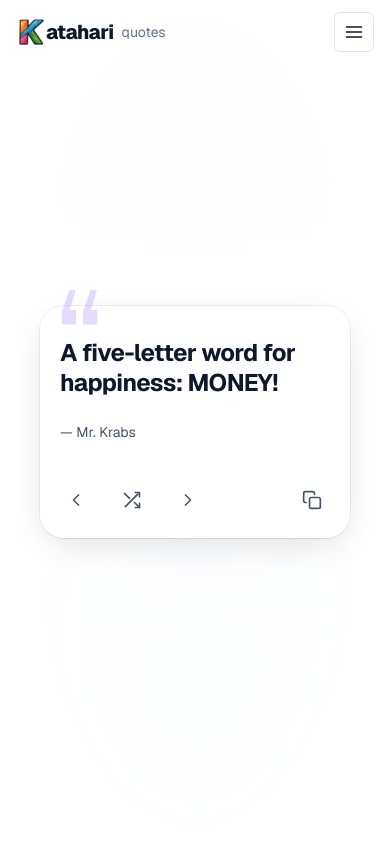
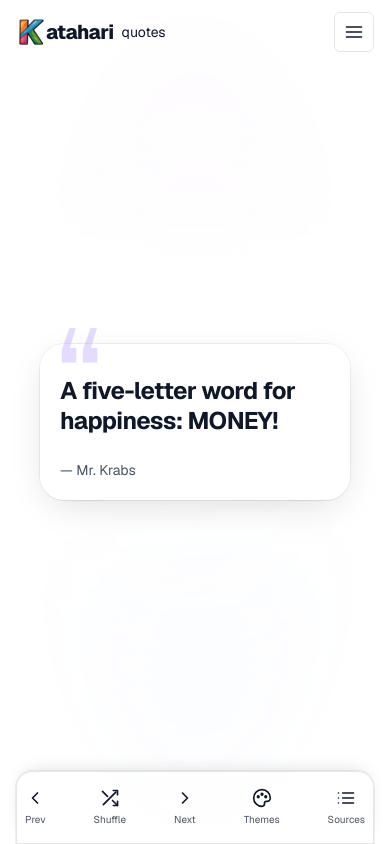
Before and after one commit to yudafhd/katahari-web, a Next.js app: page / in a window 390 px wide. Built offline with nearby package versions, Linux system fonts and the light colour scheme.

Commit message:
feat: add logic color and bottom navigation

```diff
--- a/src/app/globals.css
+++ b/src/app/globals.css
@@ -131,3 +131,12 @@ html, body {
   will-change: transform, opacity;
   animation: drawerInLeft .25s cubic-bezier(.2,.9,.22,1) both;
 }
+
+/* Glass Theme */
+.modal button, span, h1, h2, h3, h4 {
+  color: var(--foreground) !important;
+}
+
+.drawer button, span, h1, h2, h3, h4 {
+  color: var(--foreground) !important;
+}
--- a/src/app/page.tsx
+++ b/src/app/page.tsx
@@ -11,6 +11,7 @@ import { copyText } from "@/utils/clipboard";
 import Image from "next/image";
 import Link from "next/link";
 import Drawer from "@/components/Drawer";
+import BottomNav from "@/components/BottomNav";
 
 export const dynamic = 'force-dynamic';
 
@@ -351,7 +352,7 @@ export default function Home() {
                     className="inline-block h-6 w-6 rounded-full ring-1 ring-black/10 dark:ring-white/10"
                     style={{ background: `linear-gradient(135deg, ${t.swatchA}, ${t.swatchB})` }}
                   />
-                  <span className="text-sm text-white">{t.name}</span>
+                  <span className="text-sm text-[var(--foreground)]">{t.name}</span>
                 </button>
               ))}
             </div>
@@ -365,13 +366,13 @@ export default function Home() {
           >
             <div className="mb-3 flex items-center gap-2">
               <button
-                className="text-xs text-white px-2 py-1 rounded border border-black/10 dark:border-white/10 hover:bg-black/5 dark:hover:bg-white/10"
+                className="text-xs text-[var(--foreground)] px-2 py-1 rounded border border-black/10 dark:border-white/10 hover:bg-black/5 dark:hover:bg-white/10"
                 onClick={selectAllCategories}
               >
                 {lang === 'id' ? 'Pilih semua' : 'Select all'}
               </button>
               <button
-                className="text-xs text-white px-2 py-1 rounded border border-black/10 dark:border-white/10 hover:bg-black/5 dark:hover:bg-white/10"
+                className="text-xs text-[var(--foreground)] px-2 py-1 rounded border border-black/10 dark:border-white/10 hover:bg-black/5 dark:hover:bg-white/10"
                 onClick={clearCategories}
               >
                 {lang === 'id' ? 'Bersihkan' : 'Clear'}
@@ -390,7 +391,7 @@ export default function Home() {
                     checked={selectedCats.includes(cat)}
                     onChange={() => toggleCategory(cat)}
                   />
-                  <span className="text-sm text-white capitalize">{cat}</span>
+                  <span className="text-sm text-[var(--foreground)] capitalize">{cat}</span>
                 </label>
               ))}
             </div>
@@ -406,7 +407,7 @@ export default function Home() {
         </div>
       </header>
 
-      {/* Main content */}
+
       {/* Mobile navigation drawer (right side) */}
       <Drawer
         open={showDrawer}
@@ -490,6 +491,7 @@ export default function Home() {
         </nav>
       </Drawer>
 
+      {/* Main content */}
       <main className="mx-auto max-w-4xl px-10 min-h-[calc(100dvh-8rem)] flex items-center justify-center">
         <section className="flex w-full relative">
           {/* Decorative open-quote */}
@@ -506,7 +508,7 @@ export default function Home() {
             </blockquote>
 
             {/* Card controls */}
-            <div className="mt-10 flex items-center justify-between">
+            <div className="hidden md:flex items-center justify-between mt-10">
               <div className="flex items-center gap-6 text-slate-600">
                 <button onClick={onPrev} className="inline-flex items-center justify-center rounded-full size-8 hover:bg-slate-200/60 dark:hover:bg-white/10" aria-label="Sebelumnya">
                   <IconChevronLeft className="size-5" />
@@ -531,6 +533,12 @@ export default function Home() {
           </div>
         </section>
       </main>
+      <BottomNav
+        onNext={onNext}
+        onPrev={onPrev}
+        onShuffle={onShuffle}
+        onSources={() => { setShowSourcesPanel(true); setShowDrawer(false); }}
+        onThemes={() => { setShowThemePanel(true); setShowDrawer(false); }} />
       <Notification open={toastOpen} onClose={() => setToastOpen(false)} message={toastMsg} />
     </div>
   );
--- /dev/null
+++ b/src/components/BottomNav.tsx
@@ -0,0 +1,127 @@
+'use client';
+
+type BottomNavProps = {
+    onPrev: () => void;
+    onShuffle: () => void;
+    onNext: () => void;
+    onCopy?: () => void;
+    onThemes: () => void;
+    onSources: () => void;
+};
+
+export default function BottomNav({
+    onPrev,
+    onShuffle,
+    onNext,
+    onCopy,
+    onThemes,
+    onSources,
+}: BottomNavProps) {
+    return (
+        <div className="sm:hidden fixed bottom-0 left-0 right-0 z-40 ">
+            <div className="mx-auto max-w-4xl px-4 ">
+                <div
+                    className="
+                    mb-[max(0px,calc(env(safe-area-inset-bottom)))]
+                    rounded-t-2xl border border-black/10
+                    dark:border-white/10
+                    bg-gray/10 backdrop-blur-sm
+                    ring-1 ring-[var(--ring)]
+                    shadow-[0_-6px_20px_-10px_rgba(2,6,23,.20)]
+                    text-[var(--foreground)]">
+                    <nav className="flex justify-between px-2 py-2">
+                        <button
+                            aria-label="Previous"
+                            onClick={onPrev}
+                            className="flex flex-col items-center gap-1 rounded-md py-2 hover:bg-black/5 dark:hover:bg-white/10"
+                        >
+                            <svg className="size-5" viewBox="0 0 24 24" fill="none" stroke="currentColor" strokeWidth="2"
+                                strokeLinecap="round" strokeLinejoin="round" aria-hidden="true">
+                                <path d="m15 18-6-6 6-6" />
+                            </svg>
+                            <span className="text-[10px] opacity-75">Prev</span>
+                        </button>
+
+                        <button
+                            aria-label="Shuffle"
+                            onClick={onShuffle}
+                            className="flex flex-col items-center gap-1 rounded-md py-2 hover:bg-black/5 dark:hover:bg-white/10"
+                        >
+                            <svg className="size-5" viewBox="0 0 24 24" fill="none" stroke="currentColor" strokeWidth="2"
+                                strokeLinecap="round" strokeLinejoin="round" aria-hidden="true">
+                                <path d="M16 3h5v5" />
+                                <path d="M4 20 19 5" />
+                                <path d="M21 16v5h-5" />
+                                <path d="M15 15l6 6" />
+                                <path d="M3 4l6 6" />
+                            </svg>
+                            <span className="text-[10px] opacity-75">Shuffle</span>
+                        </button>
+
+                        <button
+                            aria-label="Next"
+                            onClick={onNext}
+                            className="flex flex-col items-center gap-1 rounded-md py-2 hover:bg-black/5 dark:hover:bg-white/10"
+                        >
+                            <svg className="size-5" viewBox="0 0 24 24" fill="none" stroke="currentColor" strokeWidth="2"
+                                strokeLinecap="round" strokeLinejoin="round" aria-hidden="true">
+                                <path d="m9 6 6 6-6 6" />
+                            </svg>
+                            <span className="text-[10px] opacity-75">Next</span>
+                        </button>
+
+                        {
+                            onCopy && <button
+                                aria-label="Copy"
+                                onClick={onCopy}
+                                className="flex flex-col items-center gap-1 rounded-md py-2 hover:bg-black/5 dark:hover:bg-white/10"
+                            >
+                                <svg className="size-5" viewBox="0 0 24 24" fill="none" stroke="currentColor" strokeWidth="2"
+                                    strokeLinecap="round" strokeLinejoin="round" aria-hidden="true">
+                                    <rect x="9" y="9" width="13" height="13" rx="2" />
+                                    <path d="M5 15H4a2 2 0 0 1-2-2V4a2 2 0 0 1 2-2h9a2 2 0 0 1 2 2v1" />
+                                </svg>
+                                <span className="text-[10px] opacity-75">Copy</span>
+                            </button>
+                        }
+
+
+                        <button
+                            aria-label="Themes"
+                            onClick={onThemes}
+                            className="flex flex-col items-center gap-1 rounded-md py-2 hover:bg-black/5 dark:hover:bg-white/10"
+                        >
+                            {/* Palette icon */}
+                            <svg className="size-5" viewBox="0 0 24 24" fill="none" stroke="currentColor" strokeWidth="2"
+                                strokeLinecap="round" strokeLinejoin="round" aria-hidden="true">
+                                <path d="M12 22a10 10 0 1 1 10-10c0 2.21-1.79 4-4 4h-1a2 2 0 0 0-2 2v1a3 3 0 0 1-3 3z" />
+                                <circle cx="7.5" cy="10.5" r="1" />
+                                <circle cx="12" cy="7.5" r="1" />
+                                <circle cx="16.5" cy="10.5" r="1" />
+                            </svg>
+                            <span className="text-[10px] opacity-75">Themes</span>
+                        </button>
+
+                        <button
+                            aria-label="Sources"
+                            onClick={onSources}
+                            className="flex flex-col items-center gap-1 rounded-md py-2 hover:bg-black/5 dark:hover:bg-white/10"
+                        >
+                            {/* List icon */}
+                            <svg className="size-5" viewBox="0 0 24 24" fill="none" stroke="currentColor" strokeWidth="2"
+                                strokeLinecap="round" strokeLinejoin="round" aria-hidden="true">
+                                <path d="M8 6h13" />
+                                <path d="M8 12h13" />
+                                <path d="M8 18h13" />
+                                <path d="M3 6h.01" />
+                                <path d="M3 12h.01" />
+                                <path d="M3 18h.01" />
+                            </svg>
+                            <span className="text-[10px] opacity-75">Sources</span>
+                        </button>
+                    </nav>
+                </div>
+            </div>
+        </div>
+    );
+}
--- a/src/components/Drawer.tsx
+++ b/src/components/Drawer.tsx
@@ -71,7 +71,7 @@ export default function Drawer({
 
     const overlayCls =
         overlayClassName ??
-        `fixed inset-0 z-50 flex ${justify}  bg-black/10 backdrop-blur-sm`;
+        `drawer fixed inset-0 z-50 flex ${justify} bg-black/10 backdrop-blur-sm`;
 
     const containerCls =
         containerClassName ??
@@ -100,7 +100,7 @@ export default function Drawer({
                     <button
                         onClick={onClose}
                         aria-label="Close"
-                        className="inline-flex items-center justify-center rounded-md h-8 w-8 hover:bg-black/5 dark:hover:bg-white/10"
+                        className="inline-flex items-center justify-center rounded-md h-8 w-8 hover:bg-black/5 dark:hover:bg-white/10 text-[var(--foreground)]"
                     >
                         <svg className="size-4" viewBox="0 0 24 24" fill="none" stroke="currentColor" strokeWidth="2">
                             <path d="M18 6 6 18" />
```
Also changed, not shown: src/components/Modal.tsx (+6 -5 lines).
